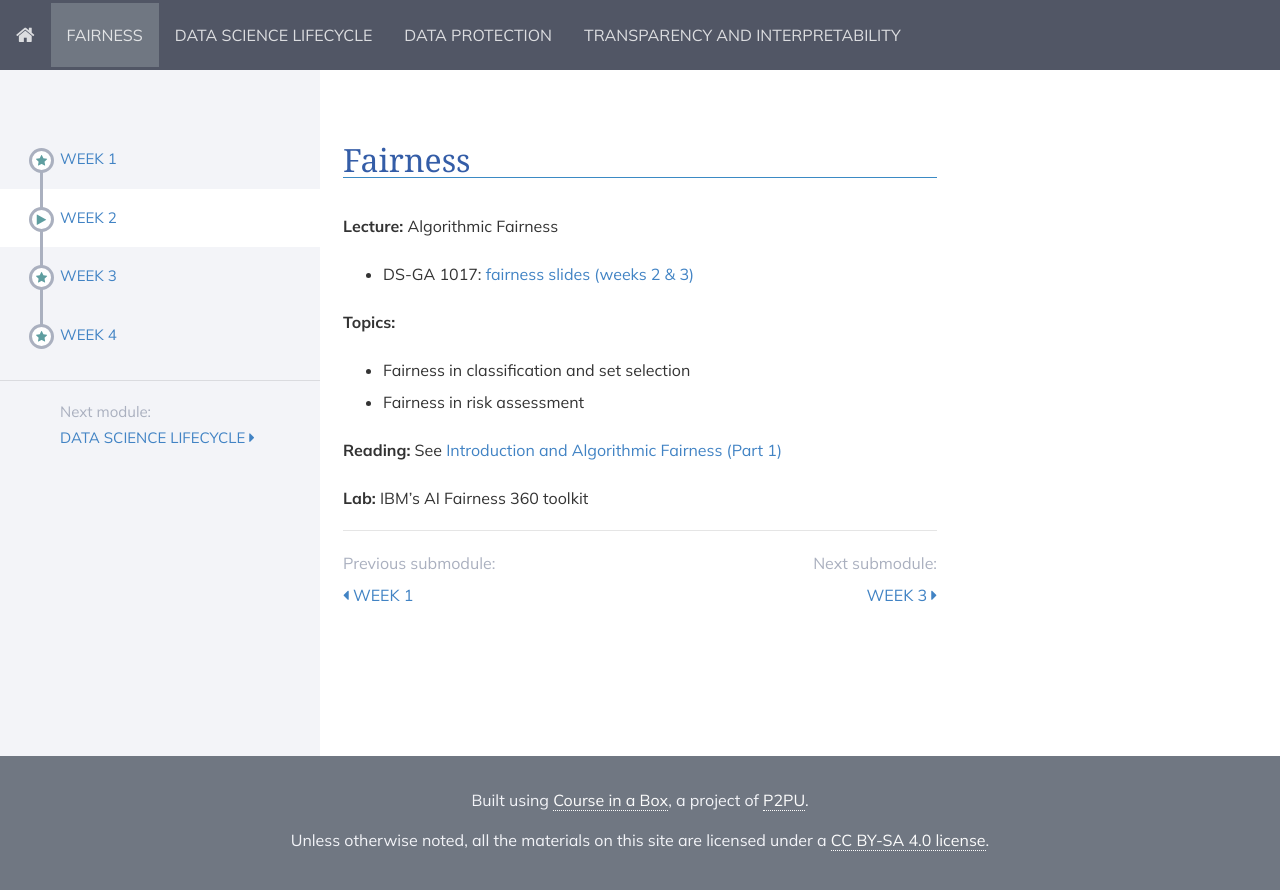
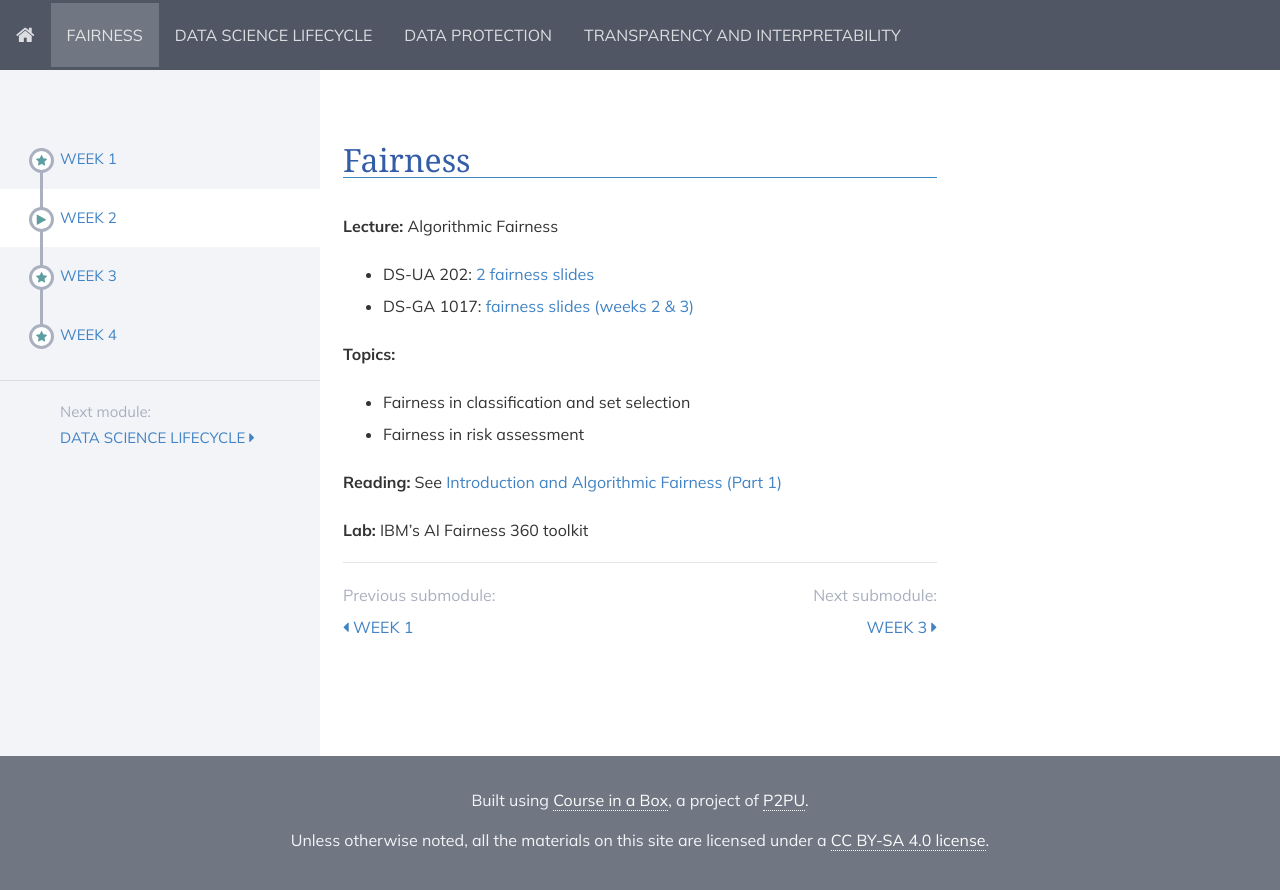
Before and after one commit to DataResponsibly/rds24, a Jekyll site: the page built from modules/fairness/_posts/2000-01-02-week2.md, in a window 1280 px wide. Shown: the top 890 px of the page. Built offline with Jekyll 4.4.1, drawn with Linux system fonts in a browser that asks for light colours; nearby versions of some CDN libraries; part of the change alters nothing that is shown.

Commit message:
Add UA-202 slides for week 2

```diff
--- a/modules/fairness/_posts/2000-01-02-week2.md
+++ b/modules/fairness/_posts/2000-01-02-week2.md
@@ -6,7 +6,7 @@ title: Week 2
 
 **Lecture:** Algorithmic Fairness
 
-[//]: * DS-UA 202: [2 fairness slides](../../../assets/2_Fairness.pdf)
+* DS-UA 202: [2 fairness slides](../../../assets/2_fairness_202.pdf)
 * DS-GA 1017: [fairness slides (weeks 2 & 3)](../../../assets/2_3_Fairness_1017.pdf)
 
 **Topics:**
```
Also changed, not shown: 1 other file.
